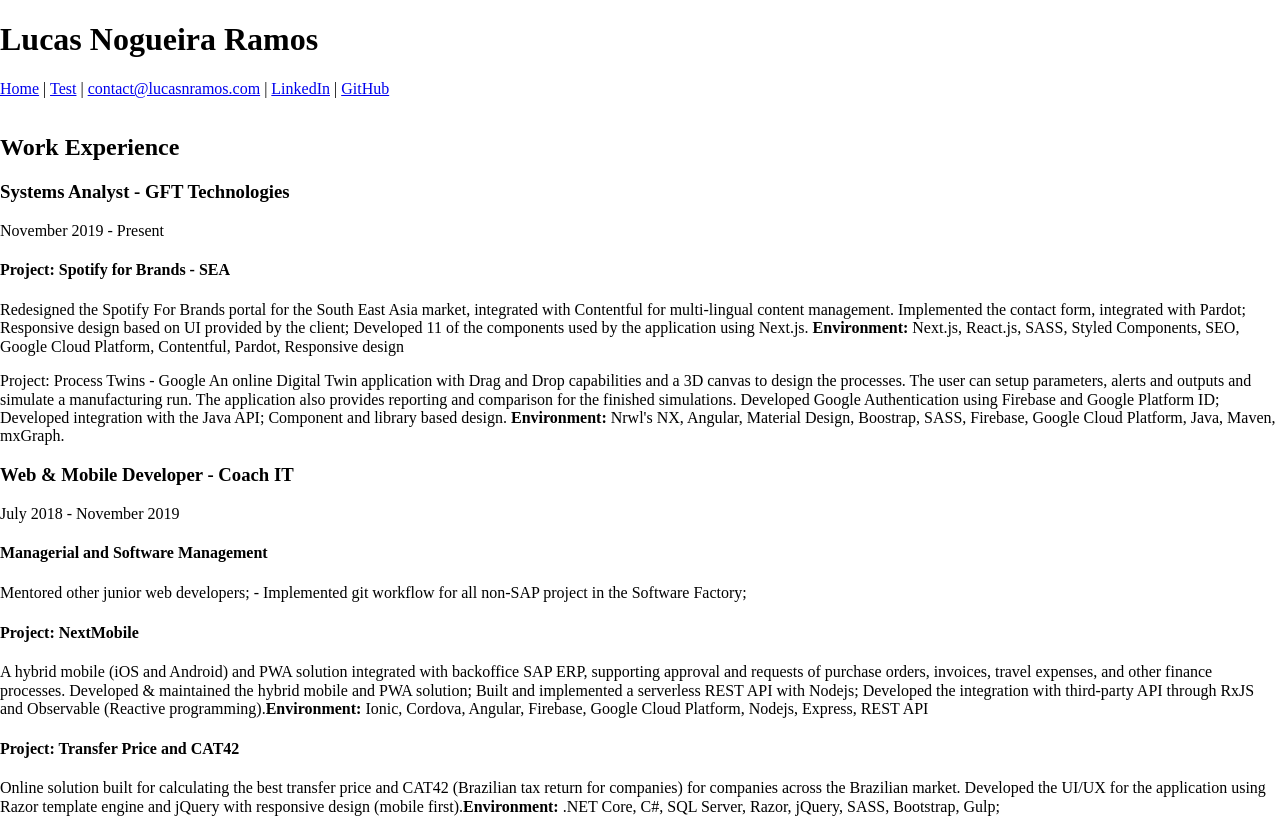
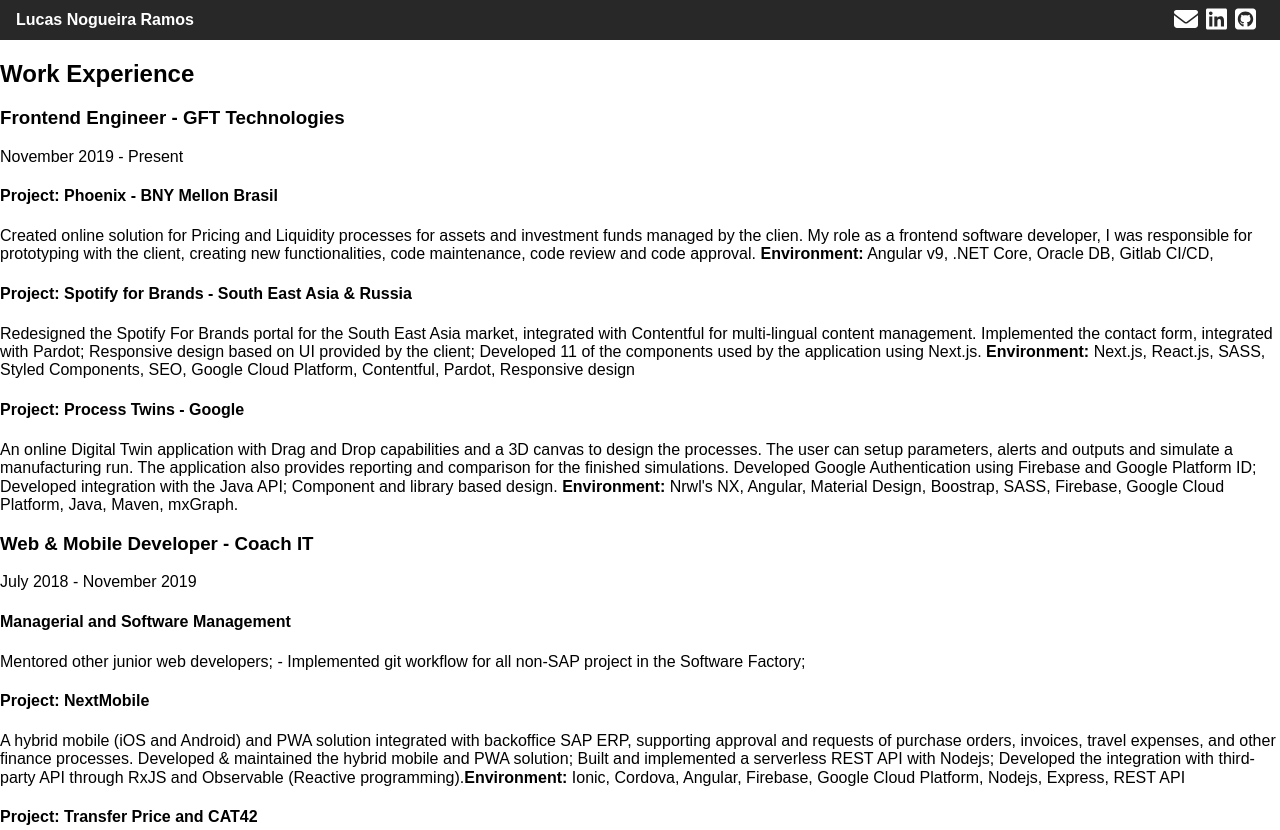
Before and after one commit to lucasnramos/website-gatsby, a Gatsby site: page / in a window 1280 px wide. Shown: the top 830 px of the page. Built offline with nearby package versions, Linux system fonts and the light colour scheme; Gatsby itself is replaced by a stand-in of ours.

Commit message:
feat: font awesome & initial header style

```diff
--- a/package.json
+++ b/package.json
@@ -17,6 +17,10 @@
     "clean": "gatsby clean"
   },
   "dependencies": {
+    "@fortawesome/fontawesome-svg-core": "^6.1.1",
+    "@fortawesome/free-brands-svg-icons": "^6.1.1",
+    "@fortawesome/free-solid-svg-icons": "^6.1.1",
+    "@fortawesome/react-fontawesome": "^0.1.18",
     "babel-plugin-styled-components": "^1.13.2",
     "dotenv": "^10.0.0",
     "gatsby": "^3.13.1",
@@ -24,7 +28,7 @@
     "gatsby-plugin-sharp": "^3.14.0",
     "gatsby-plugin-styled-components": "^4.14.0",
     "gatsby-source-contentful": "^5.14.0",
-    "prop-types": "^15.7.2",
+    "prop-types": "^15.8.1",
     "react": "^17.0.1",
     "react-dom": "^17.0.1",
     "styled-components": "^5.3.5",
--- a/src/components/Layout.jsx
+++ b/src/components/Layout.jsx
@@ -1,51 +1,85 @@
-import React from 'react';
-import styled from 'styled-components';
-import { Link } from 'gatsby';
+import React from 'react'
+import styled from 'styled-components'
+import PropTypes from 'prop-types'
+import { Link } from 'gatsby'
+import { faLinkedin, faGithubSquare } from '@fortawesome/free-brands-svg-icons'
+import { faEnvelope, faMugSaucer } from '@fortawesome/free-solid-svg-icons'
+import { FontAwesomeIcon } from '@fortawesome/react-fontawesome'
 
 // Footer to the bottom of the screen
 const StyledLayout = styled.div`
-min-height: 100vh;
-display: grid;
-grid-template-rows: auto 1fr auto;
+  min-height: 100vh;
+  display: grid;
+  grid-template-rows: auto 1fr auto;
+  font-family: sans-serif;
+`
+
+const StyledHeader = styled.header`
+  display: flex;
+  justify-content: space-between;
+  align-items: center;
+  padding-left: 1rem;
+  padding-right: 1rem;
+  color: ${({ theme }) => theme.colors.headerText};
+  background-color: ${({ theme }) => theme.colors.headerBackground};
+  max-height: 40px;
+`
+
+const StyledLogoText = styled(Link)`
+  text-decoration: none;
+  margin-right: 0.5rem;
+  font-weight: bold;
+  color: ${({ theme }) => theme.colors.headerText};
+`
+
+const StyledLink = styled(Link)`
+  text-decoration: none;
+  margin-right: 0.5rem;
+  font-size: 1.5rem;
+  color: ${({ theme }) => theme.colors.headerText};
 `
 
 const StyledFooter = styled.footer`
-padding: 1rem 0;
-text-align: center;
-color: ${ ({theme}) => theme.colors.footerText };
-background-color: ${ ({theme}) => theme.colors.footerBackground };
+  padding: 1rem 0;
+  text-align: center;
+  color: ${({ theme }) => theme.colors.footerText};
+  background-color: ${({ theme }) => theme.colors.footerBackground};
 `
 
 export default function Layout({ children }) {
   return (
     <StyledLayout>
-      <header>
-        <h1>Lucas Nogueira Ramos</h1>
+      <StyledHeader>
+        <StyledLogoText to='/'>Lucas Nogueira Ramos</StyledLogoText>
         <p>
-          <Link to="/">Home</Link> |{" "}
-          <Link to="/test">Test</Link> |{" "}
-          <a href="mailto:contact@lucasnramos.com">contact@lucasnramos.com</a> |{" "}
-          <a
-            href="https://www.linkedin.com/in/lucas-nogueira-ramos/?locale=en_US"
-            target="_blank"
-            rel="noreferrer"
+          <StyledLink href='mailto:contact@lucasnramos.com'>
+            <FontAwesomeIcon icon={faEnvelope} />
+          </StyledLink>
+          <StyledLink
+            href='https://www.linkedin.com/in/lucas-nogueira-ramos/?locale=en_US'
+            target='_blank'
+            rel='noreferrer'
           >
-            LinkedIn
-          </a>{" "}
-          |{" "}
-          <a
-            href="https://github.com/lucasnramos"
-            rel="noreferrer"
-            target="_blank"
+            <FontAwesomeIcon icon={faLinkedin} />
+          </StyledLink>
+          <StyledLink
+            href='https://github.com/lucasnramos'
+            rel='noreferrer'
+            target='_blank'
           >
-            GitHub
-          </a>
+            <FontAwesomeIcon icon={faGithubSquare} />
+          </StyledLink>
         </p>
-      </header>
-      <main>
-        {children}
-      </main>
-      <StyledFooter>Lucas N. Ramos - Built with Coffee and Insomnia</StyledFooter>
+      </StyledHeader>
+      <main>{children}</main>
+      <StyledFooter>
+        Lucas N. Ramos - Built with{' '}
+        <FontAwesomeIcon icon={faMugSaucer} ariaHidden={true} /> and Insomnia
+      </StyledFooter>
     </StyledLayout>
   )
 }
+
+Layout.propTypes = {
+  children: PropTypes.element,
+}
--- a/src/components/Theme.jsx
+++ b/src/components/Theme.jsx
@@ -1,17 +1,19 @@
-import React from 'react';
-import { ThemeProvider, createGlobalStyle } from 'styled-components';
-import { Normalize } from 'styled-normalize';
+import React from 'react'
+import PropTypes from 'prop-types'
+import { ThemeProvider, createGlobalStyle } from 'styled-components'
+import { Normalize } from 'styled-normalize'
 
 const theme = {
   colors: {
     text: '#010101',
+    headerBackground: '#282828',
+    headerText: '#ffffff',
     footerBackground: '#282828',
     footerText: '#ffffff',
-  }
+  },
 }
 
 const GlobalStyles = createGlobalStyle``
-
 
 export default function Theme({ children }) {
   return (
@@ -19,5 +21,10 @@
       <GlobalStyles />
       <Normalize />
       {children}
-    </ThemeProvider>)
+    </ThemeProvider>
+  )
 }
+
+Theme.propTypes = {
+  children: PropTypes.element,
+}
--- a/src/pages/index.js
+++ b/src/pages/index.js
@@ -4,9 +4,18 @@
   return (
     <>
       <h2>Work Experience</h2>
-      <h3>Systems Analyst - GFT Technologies</h3>
+      <h3>Frontend Engineer - GFT Technologies</h3>
       <p>November 2019 - Present</p>
-      <h4>Project: Spotify for Brands - SEA</h4>
+
+      <h4>Project: Phoenix - BNY Mellon Brasil</h4>
+      <p> Created online solution for Pricing and Liquidity processes for
+        assets and investment funds managed by the clien. My role as a frontend
+        software developer, I was responsible for prototyping with the client,
+        creating new functionalities, code maintenance, code review and code
+        approval. <b>Environment:</b> Angular v9, .NET Core, Oracle DB, Gitlab CI/CD,
+      </p>
+
+      <h4>Project: Spotify for Brands - South East Asia & Russia</h4>
       <p>
         Redesigned the Spotify For Brands portal for the South East Asia market,
         integrated with Contentful for multi-lingual content management.
@@ -16,8 +25,10 @@
         SASS, Styled Components, SEO, Google Cloud Platform, Contentful, Pardot,
         Responsive design
       </p>
+
+      <h4>Project: Process Twins - Google</h4>
       <p>
-        Project: Process Twins - Google An online Digital Twin application with
+        An online Digital Twin application with
         Drag and Drop capabilities and a 3D canvas to design the processes. The
         user can setup parameters, alerts and outputs and simulate a
         manufacturing run. The application also provides reporting and
```
Also changed, not shown: 1 other file.
